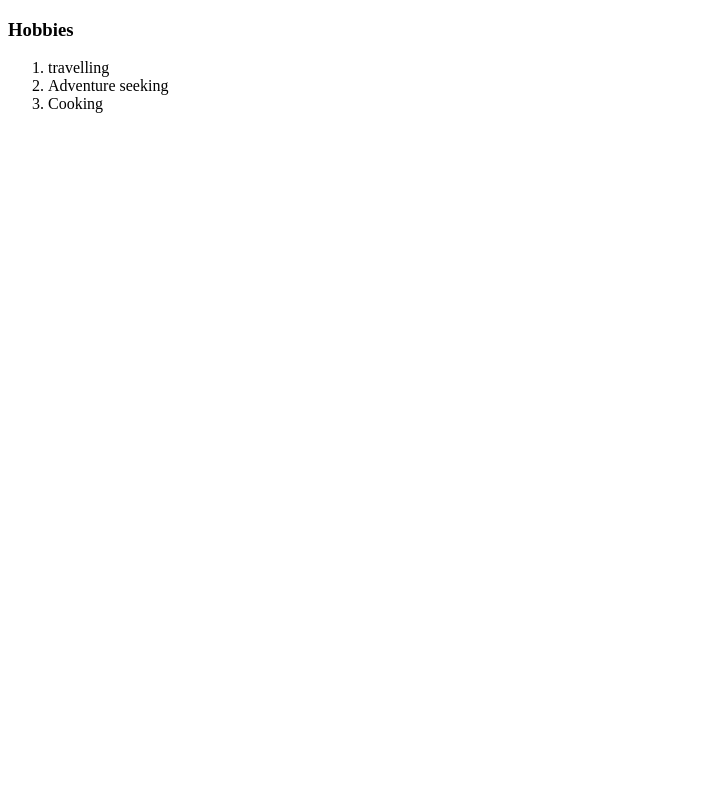
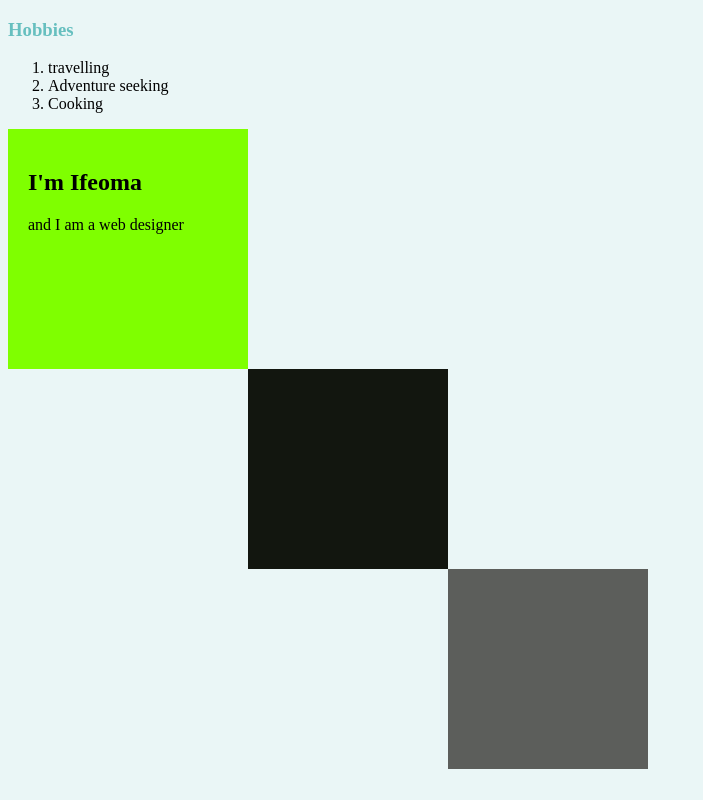
Before and after one commit to bright-ship/cv, a plain HTML site: page hobbies.html in a window 1280 px wide. Shown: the whole page, without its empty margins (0-703 px from the left). Drawn offline with Linux system fonts and the light colour scheme.

Commit message:
update project content

```diff
--- /dev/null
+++ b/css/style.css
@@ -0,0 +1,33 @@
+body{
+    background-color: #eaf6f6;
+}
+
+hr{
+    border-style: dotted none none;
+    width: 5%;
+    border-color: grey;
+    border-width: 5px;
+}
+h1, h3{
+    color: #66bfbf;
+}
+.top-container{
+    background-color: chartreuse;
+    height: 200px;
+    padding: 20px;
+    width: 200px;
+}
+.mid-container{
+    background-color: rgb(18, 22, 15);
+    position: relative;
+    left: 240px;
+    height: 200px;
+    width: 200px;
+}
+.bottom-container{
+    background-color: rgb(92, 94, 91);
+    position: relative;
+    left: 440px;
+    height: 200px;
+    width: 200px;
+}
--- a/hobbies.html
+++ b/hobbies.html
@@ -4,6 +4,8 @@
     <meta charset="UTF-8">
     <meta name="viewport" content="width=device-width, initial-scale=1.0">
     <title>Document</title>
+    <link rel="stylesheet" href="css/style.css">
+
 </head>
 <body>
     <h3>Hobbies</h3>
@@ -12,6 +14,17 @@
         <li>Adventure seeking</li>
         <li>Cooking</li>
     </ol>
+    <div class="top-container">
+        <h2>I'm Ifeoma</h2>
+        <p>and I am a web designer</p>
+
+    </div>
+    <div class="mid-container">
+
+    </div>
+    <div class="bottom-container">
+
+    </div>
 
 </body>
 </html>
```
Also changed, not shown: contact-me.html (+2 -0 lines), index.html (+4 -2 lines), favicon.ico (added), images/garment-pattern.jpg (added), images/profilePix.jpg (added).
